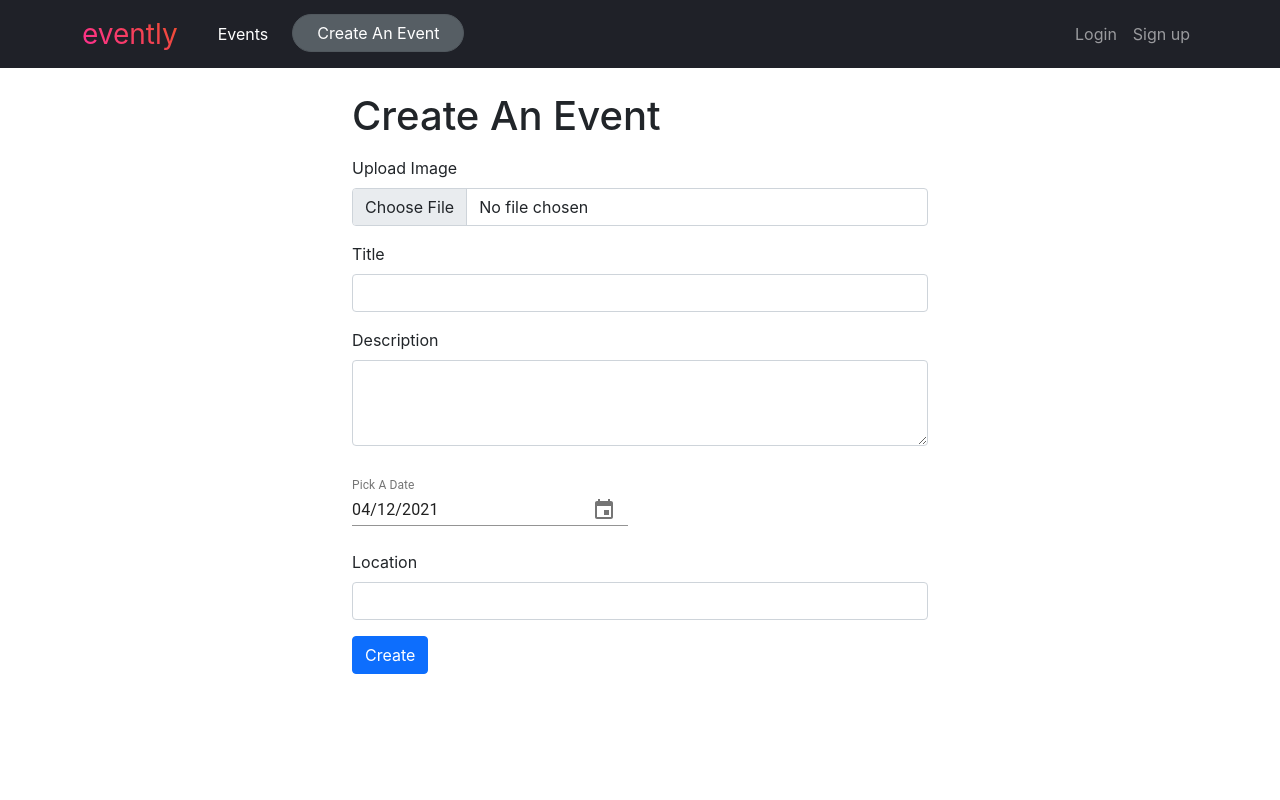
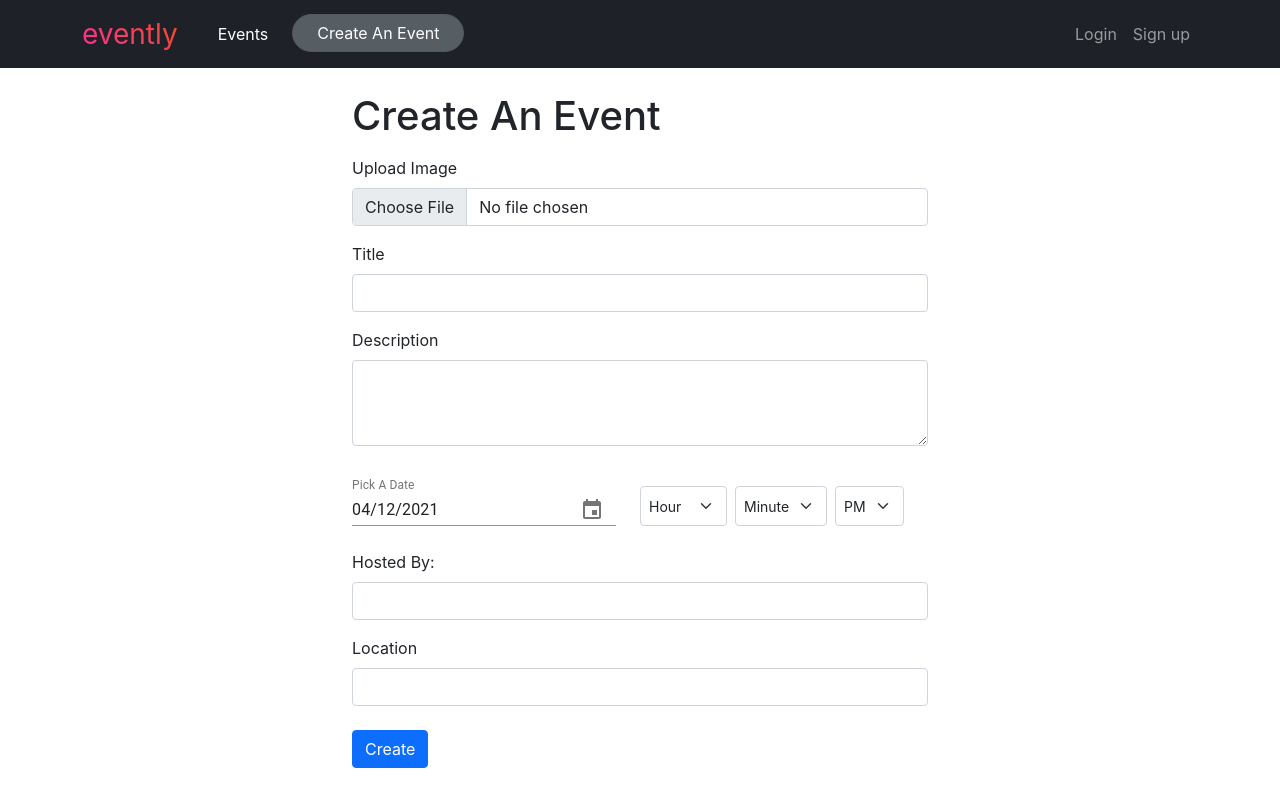
Before and after one commit to farhandesign/astro-frontend, a React (Create React App) app: page /create-event in a window 1280 px wide. Built offline with nearby package versions, Linux system fonts and the light colour scheme.

Commit message:
host field in create events

```diff
--- a/src/Components/Card/Card.js
+++ b/src/Components/Card/Card.js
@@ -17,19 +17,15 @@ const Card = (props) => {
 				/>
 				<div className="card-body">
 					<h5 className="card-title">{props.title}</h5>
-					<p className="card-text">{props.description}</p>
+					<p className="card-text" style={{ height: '50px' }}>
+						{props.description.slice(0, 100)} ...
+					</p>
 				</div>
 				<ul className="list-group list-group-flush">
 					<li className="list-group-item d-flex justify-content-center">
-						<span
-							className="col-6 d-flex align-items-center justify-content-center"
-							style={{ borderRight: '1px solid #DFDFDF' }}
-						>
-							{formatDate(props)}
-						</span>
-						<span className="col-6 d-flex align-items-center justify-content-center">{props.time}</span>
+						{props.date && formatDate(props)} at {props.time}
 					</li>
-					<li className="list-group-item">Event By UserName</li>
+					<li className="list-group-item">{props.host}</li>
 				</ul>
 				<div className="card-body">
 					<Link to={props.link} className="card-link">
--- a/src/Components/CardSection/CardSection.js
+++ b/src/Components/CardSection/CardSection.js
@@ -29,9 +29,10 @@ const CardSection = () => {
 									title={event.name}
 									imgSrc={event.eventImg}
 									description={event.description}
+									host={event.host}
 									location={event.address}
 									date={event.eventDate}
-									time={event.eventDate}
+									time={event.time}
 									link={`/events/${event._id}`}
 								/>
 							);
--- a/src/Pages/Events/AllEvents.js
+++ b/src/Pages/Events/AllEvents.js
@@ -34,9 +34,10 @@ const AllEvents = () => {
 									title={event.name}
 									imgSrc={event.eventImg}
 									description={event.description}
+									host={event.host}
 									location={event.address}
 									date={event.eventDate}
-									time={event.eventDate}
+									time={event.time}
 									link={`/events/${event._id}`}
 								/>
 							);
--- a/src/Pages/Events/CreateEvent.js
+++ b/src/Pages/Events/CreateEvent.js
@@ -1,12 +1,13 @@
 import React, { useState } from 'react';
 
 import 'date-fns';
-import Grid from '@material-ui/core/Grid';
 import DateFnsUtils from '@date-io/date-fns';
-import { MuiPickersUtilsProvider, KeyboardTimePicker, KeyboardDatePicker } from '@material-ui/pickers';
+import { MuiPickersUtilsProvider, KeyboardDatePicker } from '@material-ui/pickers';
 
 const CreateEvent = () => {
 	const [ selectedDate, setSelectedDate ] = useState(new Date(Date.now()));
+	let timeArr = [ '1', '2', '3', '4', '5', '6', '7', '8', '9', '10', '11', '12' ];
+	let minArr = [ '00', '15', '30', '45' ];
 
 	// * This component will have four states:
 	// "initial", "creating", "successful", "unsuccessful", "failed"
@@ -16,6 +17,10 @@ const CreateEvent = () => {
 	let titleField;
 	let descriptionField;
 	let addressField;
+	let hostField;
+	let hourField;
+	let timePeriodField;
+	let minField;
 
 	// For the form Images
 	const formData = new FormData();
@@ -49,6 +54,12 @@ const CreateEvent = () => {
 		if (descriptionField.value.length === 0) {
 			errors.push('Please enter a description');
 		}
+		if (hostField.value.length === 0) {
+			errors.push('Please enter a host');
+		}
+		if (addressField.value.length === 0) {
+			errors.push('Please enter a location');
+		}
 		// 1.1 If fields are invalid, setState("unsuccessful")
 		if (errors.length > 0) {
 			setState('failed');
@@ -57,10 +68,13 @@ const CreateEvent = () => {
 			// 1.2 If the fields are valid, setState("sending")
 			// 2 Show "creating..." and invoke the fetch()
 			setState('creating');
+			let totalTime = hourField.value + minField.value + timePeriodField.value;
 
 			formData.append('name', titleField.value);
+			formData.append('host', hostField.value);
 			formData.append('description', descriptionField.value);
 			formData.append('address', addressField.value);
+			formData.append('time', totalTime);
 
 			fetch('http://localhost:3500/events/create-event', {
 				method: 'POST',
@@ -115,8 +129,9 @@ const CreateEvent = () => {
 			</div>
 
 			<div className="mb-3 d-flex">
+				<div className="row" style={{ width: '100%' }}>
+					<div className="col-lg-6 col-md-12">
 						<MuiPickersUtilsProvider utils={DateFnsUtils}>
-					<Grid container justify="space-between">
 							<KeyboardDatePicker
 								variant="inline"
 								format="MM/dd/yyy"
@@ -129,8 +144,68 @@ const CreateEvent = () => {
 									'aria-label': 'change date'
 								}}
 							/>
-					</Grid>
 						</MuiPickersUtilsProvider>
+					</div>
+					<div className="col-lg-6 col-md-12 d-flex">
+						<select
+							ref={(element) => (hourField = element)}
+							type="text"
+							className="form-select form-select-sm mt-4"
+							aria-label=".form-select-sm example"
+							style={{ width: '120px', maxHeight: '40px' }}
+						>
+							<option defaultValue="HOur">Hour</option>
+							{timeArr &&
+								timeArr.map((time) => {
+									return (
+										<option key={time} value={time}>
+											{time}
+										</option>
+									);
+								})}
+						</select>
+						<select
+							ref={(element) => (minField = element)}
+							type="text"
+							className="form-select form-select-sm mt-4 mx-2"
+							aria-label=".form-select-sm example"
+							style={{ width: '120px', maxHeight: '40px' }}
+						>
+							<option defaultValue="Minute">Minute</option>
+							{minArr &&
+								minArr.map((min) => {
+									return (
+										<option key={min} value={':' + min}>
+											{min}
+										</option>
+									);
+								})}
+						</select>
+
+						<select
+							ref={(element) => (timePeriodField = element)}
+							className="form-select form-select-sm mt-4"
+							aria-label=".form-select-sm example"
+							style={{ width: '80px', maxHeight: '40px' }}
+						>
+							<option defaultValue="PM">PM</option>
+							<option value="AM">AM</option>
+						</select>
+					</div>
+				</div>
+			</div>
+
+			<div className="mb-3">
+				<label htmlFor="exampleInputHost1" className="form-label">
+					Hosted By:
+				</label>
+				<input
+					type="text"
+					ref={(element) => (hostField = element)}
+					className="form-control"
+					id="exampleInputHost1"
+					aria-describedby="HostHelp"
+				/>
 			</div>
 
 			<div className="mb-3">
@@ -148,7 +223,7 @@ const CreateEvent = () => {
 
 			{state !== 'creating' &&
 			state !== 'successful' && (
-				<button onClick={create} type="submit" className="btn btn-primary mb-4">
+				<button onClick={create} type="submit" className="btn btn-primary mb-4 mt-2">
 					Create
 				</button>
 			)}
--- a/src/Pages/Events/Event.js
+++ b/src/Pages/Events/Event.js
@@ -1,5 +1,4 @@
 import React, { useState, useEffect } from 'react';
-import Card from '../../Components/Card/Card';
 
 const Event = (props) => {
 	const [ event, setEvent ] = useState();
@@ -19,14 +18,36 @@ const Event = (props) => {
 				{event &&
 					event.map((e) => {
 						return (
-							<Card
-								title={e.name}
-								imgSrc={e.eventImg}
-								description={e.description}
-								location={e.address}
-								date={e.eventDate.slice(0, 10).split('-').reverse().join('-')}
-								time={e.eventDate}
-							/>
+							<div key={e._id}>
+								<div
+									className="d-flex justify-content-center mt-3"
+									style={{
+										width: '100%',
+										maxHeight: '500px',
+										background: '#E6E2EA',
+										borderRadius: '8px',
+										overflow: 'hidden'
+									}}
+								>
+									<img
+										style={{ objectFit: 'cover' }}
+										src={e.eventImg}
+										className="card-img-top"
+										alt="..."
+									/>
+								</div>
+
+								<div className="row mt-4">
+									<div className="row text-start">
+										<h1>{e.name}</h1>
+										<p>{e.description}</p>
+										<p>{e.eventDate.slice(0, 10).split('-').reverse().join('-')}</p>
+										<p>{e.time}</p>
+										<p>{e.address}</p>
+										<p>{e.host}</p>
+									</div>
+								</div>
+							</div>
 						);
 					})}
 			</div>
```
Lines whose indentation alone changed are shown as unchanged.
